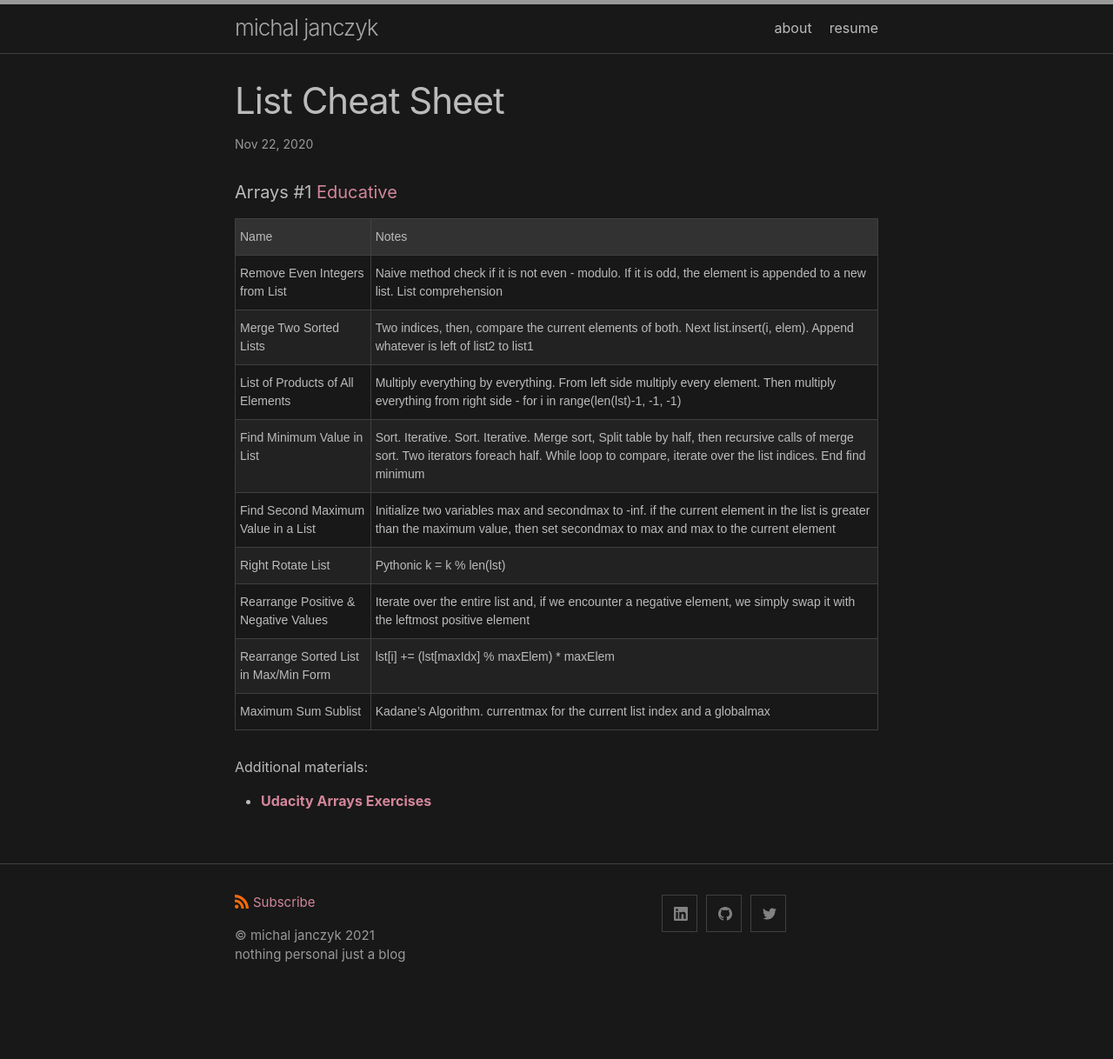
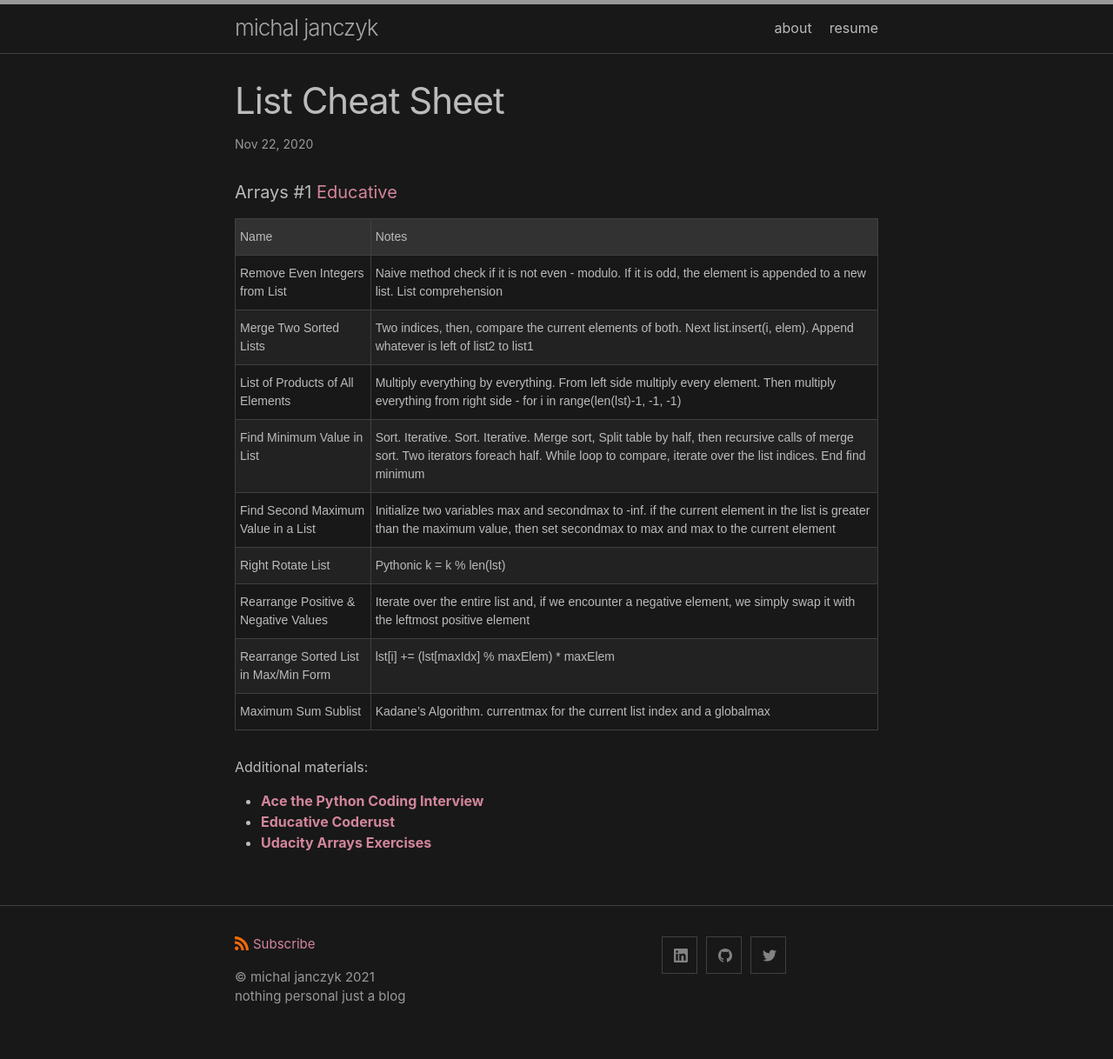
Before and after one commit to michal0janczyk/michaljanczyk.github.io, a Jekyll site: the page built from _posts/2020-11-22-list-cheat-sheet-#1.markdown, in a window 1280 px wide. Shown: the whole page at 87% size. Built offline with Jekyll 4.4.1, drawn with Linux system fonts in a browser that asks for light colours; before the commit the page ends 1170 px from its top, so only the background shows below that.

Commit message:
Update 2020-11-22-list-cheat-sheet-#1.markdown

```diff
--- a/_posts/2020-11-22-list-cheat-sheet-#1.markdown
+++ b/_posts/2020-11-22-list-cheat-sheet-#1.markdown
@@ -4,7 +4,7 @@ title:  "List Cheat Sheet"
 date:   2020-11-22
 categories: Data Structure
 ---
-#### Arrays #1 [Educative][educative-array]
+#### Arrays #1 [Educative][educative-lists-python-path]
 <style type="text/css">
 .tg  {border-collapse:collapse;border-spacing:0;}
 .tg td{border-color:black;border-style:solid;border-width:1px;font-family:Arial, sans-serif;font-size:14px;
@@ -61,7 +61,10 @@ categories: Data Structure
 </table>
 
 Additional materials:
+* **[Ace the Python Coding Interview][educative-lists-python-path]**
+* **[Educative Coderust][educative-coderust]**
 * **[Udacity Arrays Exercises][udacity-array]**
 
-[educative-array]: https://www.educative.io/module/lesson/data-structures-in-python/393G9ZlnOEQ
+[educative-coderust]: https://www.educative.io/courses/data-structures-coding-interviews-python/gx2vRWpY693
+[educative-lists-python-path]: https://www.educative.io/module/lesson/data-structures-in-python/393G9ZlnOEQ
 [udacity-array]: https://www.educative.io/module/lesson/data-structures-in-python/393G9ZlnOEQ
```
